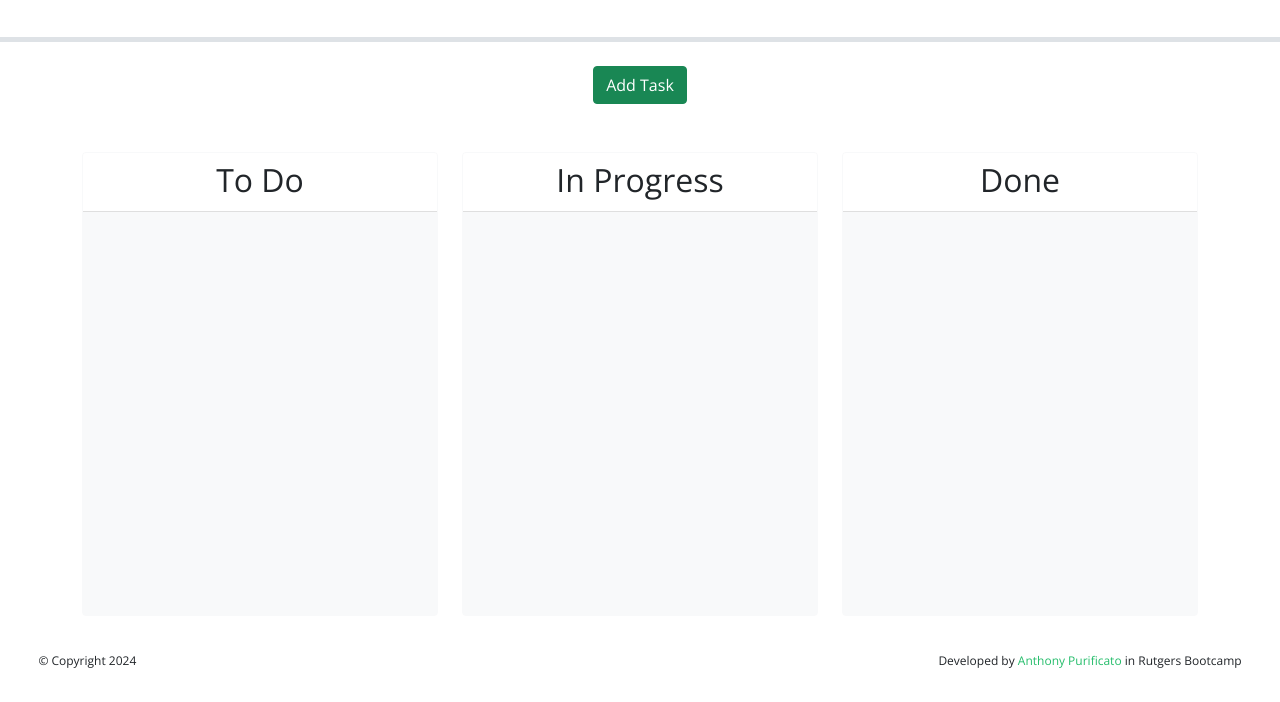
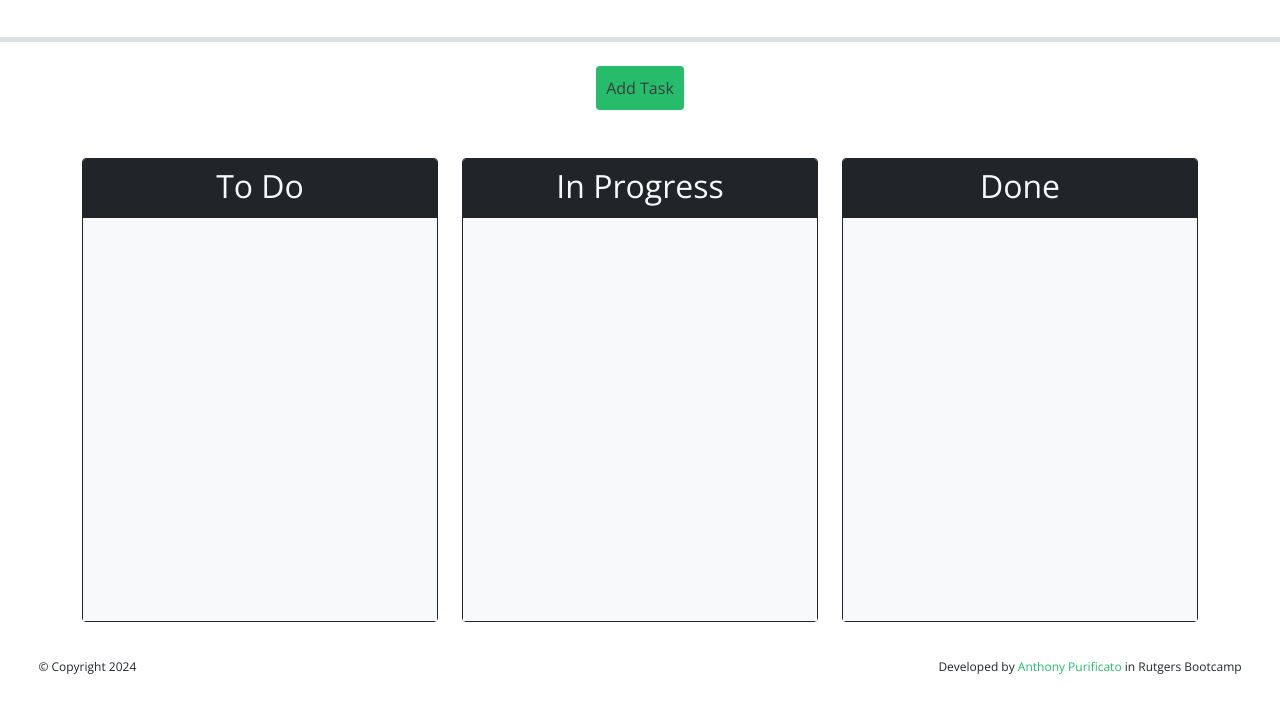
Before and after one commit to apurificato/task-jolly, a plain HTML site: page index.html in a window 1280 px wide. Shown: the part 137-839 px from the top of the page. Drawn offline with nearby package versions, Linux system fonts and the light colour scheme.

Commit message:
added some extra styling for sections that hold cards, as well as sections for headers

```diff
--- a/assets/css/style.css
+++ b/assets/css/style.css
@@ -43,6 +43,20 @@ footer.row>p {
     flex: 1;
 }
 
+.btn {
+    border: none;
+    padding: 10px 10px;
+    background-color: #25bd6b;
+    color: #3b3b3b;
+}
+
+.btn:hover {
+    border: none;
+    padding: 10px 10px;
+    background-color: #89ffc0;
+    color: #3b3b3b;
+}
+
 
 /* CUSTOM STYLES */
 body {
@@ -78,3 +92,11 @@ footer p {
     color: #25bd6b;
     text-decoration: none;
 }
+
+#toDoCards {
+    display: flex;
+    flex-direction: column;
+    align-items: center;
+    justify-content: center;
+    gap: 20px;
+}
--- a/assets/js/script.js
+++ b/assets/js/script.js
@@ -39,7 +39,7 @@ $(document).ready(function() {
 
         $.each(form, function(index, taskObj) {
             formOutput.append(`
-                <div class="task row d-flex justify-content-center align-content-center align-center border border-dark p-3 rounded-3" draggable="true" style="background-color: #ffd700;">
+                <div class="task row d-flex justify-content-center align-content-center align-center border border-dark py-3 rounded-3" draggable="true" style="background-color: #ffd700; width: 75%">
                     <h3> ${taskObj.name} </h3>
                     <h5> ${taskObj.date} </h5>
                     <p> ${taskObj.description} </p>
--- a/index.html
+++ b/index.html
@@ -26,7 +26,7 @@
   <main class="container">
 <!-- Button to trigger Modal -->
     <section class="text-center mb-5">
-        <button class="btn btn-success" data-bs-toggle="modal" data-bs-target="#myModal">Add Task</button>
+        <button class="btn" data-bs-toggle="modal" data-bs-target="#myModal">Add Task</button>
     </section>
 
 <!-- Modal -->
@@ -54,7 +54,7 @@
             <textarea class="form-control" id="taskDescription" name="taskDescription" rows="3" required></textarea>
           </div>
           <div class="modal-footer">
-            <button id="submitBtn" type="submit" class="btn btn-primary">Add Task</button>
+            <button id="submitBtn" type="submit" class="btn">Add Task</button>
           </div>
         </form>
       </div>
@@ -66,9 +66,9 @@
     <!-- Todo: Create a modal with a form to add tasks -->
     <section class="row swim-lanes text-center justify-content-between">
       <section class="col-12 col-lg-4 d-flex">
-        <section id="to-do" class="card border-light mb-3 lane flex-grow-1">
-          <section class="card-header bg-white">
-            <h2 class="card-title mb-1">To Do</h2>
+        <section id="to-do" class="card border-dark mb-3 lane flex-grow-1">
+          <section class="card-header bg-dark">
+            <h2 class="card-title mb-1 text-light">To Do</h2>
           </section>
           <section class="card-body bg-light">
             <section id="toDoCards"></section>
@@ -76,9 +76,9 @@
         </section>
     </section>
       <section class="col-12 col-lg-4 d-flex">
-        <section id="in-progress" class="card border-light mb-3 lane flex-grow-1">
-          <section class="card-header bg-white">
-            <h2 class="card-title mb-1">In Progress</h2>
+        <section id="in-progress" class="card border-dark mb-3 lane flex-grow-1">
+          <section class="card-header bg-dark">
+            <h2 class="card-title mb-1 text-light">In Progress</h2>
           </section>
           <section class="card-body bg-light">
             <section id="inProgressCards"></section>
@@ -86,9 +86,9 @@
         </section>
     </section>
         <section class="col-12 col-lg-4 d-flex">
-          <section id="done" class="card border-light mb-3 lane flex-grow-1">
-            <section class="card-header bg-white">
-              <h2 class="card-title mb-1">Done</h2>
+          <section id="done" class="card border-dark mb-3 lane flex-grow-1">
+            <section class="card-header bg-dark">
+              <h2 class="card-title mb-1 text-light">Done</h2>
             </section>
             <section class="card-body bg-light">
               <section id="doneCards"></div>
```
